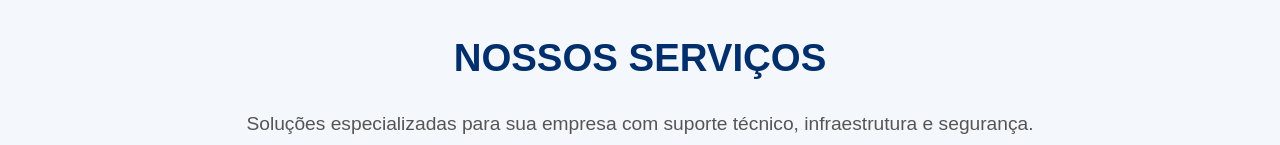
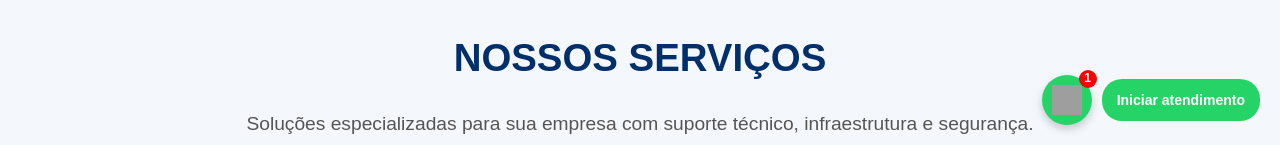
Before and after one commit to GomesMancera/Siteparaluciano, a plain HTML site: page index.html in a window 1280 px wide. Shown: the part 655-800 px from the top of the page. Drawn offline with Linux system fonts and the light colour scheme; grey boxes are pictures that could not be loaded.

Commit message:
Adicionado icone wpp

```diff
--- a/index.html
+++ b/index.html
@@ -59,6 +59,16 @@
             </div>
         </section>
 
+        <div class="whatsapp-container">
+            <a href="https://api.whatsapp.com/send?phone=5511997985071" target="_blank" class="whatsapp-button">
+                <span class="notification-badge">1</span>
+                <img src="https://upload.wikimedia.org/wikipedia/commons/6/6b/WhatsApp.svg" alt="WhatsApp">
+            </a>
+            <a href="https://api.whatsapp.com/send?phone=5511997985071" target="_blank" class="whatsapp-text">
+                Iniciar atendimento
+            </a>
+        </div>
+
         <section class="testimonials fade-in">
             <div class="container">
                 <h2>O que nossos clientes dizem?</h2>
--- a/styles.css
+++ b/styles.css
@@ -1192,3 +1192,68 @@ header.scrolled img {
 nav ul {
     transition: opacity 0.7s ease-in-out, transform 0.7s ease-in-out;
 }
+
+.whatsapp-container {
+    position: fixed;
+    bottom: 20px;
+    right: 20px;
+    display: flex;
+    align-items: center;
+    gap: 10px;
+    z-index: 1000;
+}
+
+.whatsapp-button {
+    position: relative;
+    background-color: #25d366;
+    width: 50px;
+    height: 50px;
+    border-radius: 50%;
+    display: flex;
+    align-items: center;
+    justify-content: center;
+    box-shadow: 0px 4px 8px rgba(0, 0, 0, 0.2);
+    transition: transform 0.3s ease-in-out;
+}
+
+.whatsapp-button img {
+    width: 30px;
+    height: 30px;
+}
+
+.whatsapp-button:hover {
+    transform: scale(1.1);
+}
+
+/* Notificação vermelha */
+.notification-badge {
+    position: absolute;
+    top: -5px;
+    right: -5px;
+    background: red;
+    color: white;
+    font-size: 12px;
+    font-weight: bold;
+    width: 18px;
+    height: 18px;
+    border-radius: 50%;
+    display: flex;
+    align-items: center;
+    justify-content: center;
+}
+
+/* Botão de texto */
+.whatsapp-text {
+    background-color: #25d366;
+    color: white;
+    padding: 10px 15px;
+    border-radius: 20px;
+    text-decoration: none;
+    font-weight: bold;
+    font-size: 14px;
+    transition: background 0.3s ease-in-out;
+}
+
+.whatsapp-text:hover {
+    background-color: #1eb656;
+}
```
